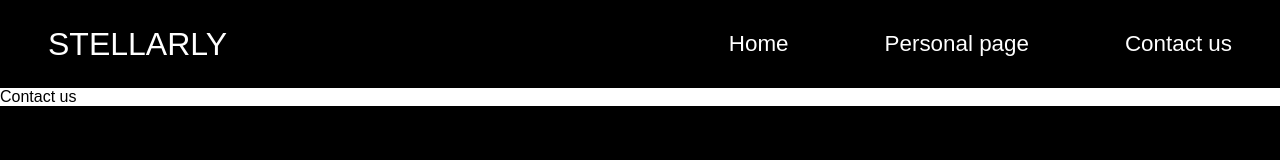
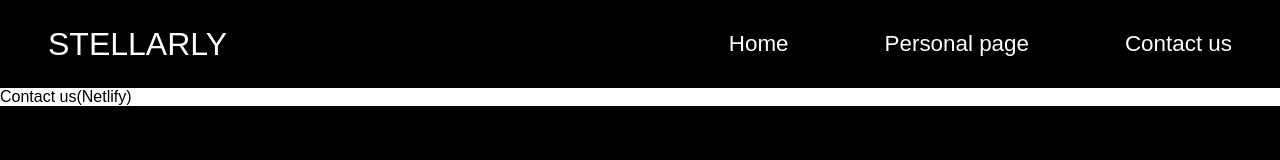
Before and after one commit to RestingState/stellarly-front-end, a React (Create React App) app: page /contact in a window 1280 px wide. Shown: the top 160 px of the page. Built offline with nearby package versions, Linux system fonts and the light colour scheme; no server answers.

Commit message:
check netlify deploying

```diff
--- a/src/components/ContactUs.tsx
+++ b/src/components/ContactUs.tsx
@@ -6,7 +6,7 @@ const ContactUs: FC = () => {
   return (
     <div>
       <Header active={true} />
-      Contact us
+      Contact us(Netlify)
     </div>
   );
 };
```
